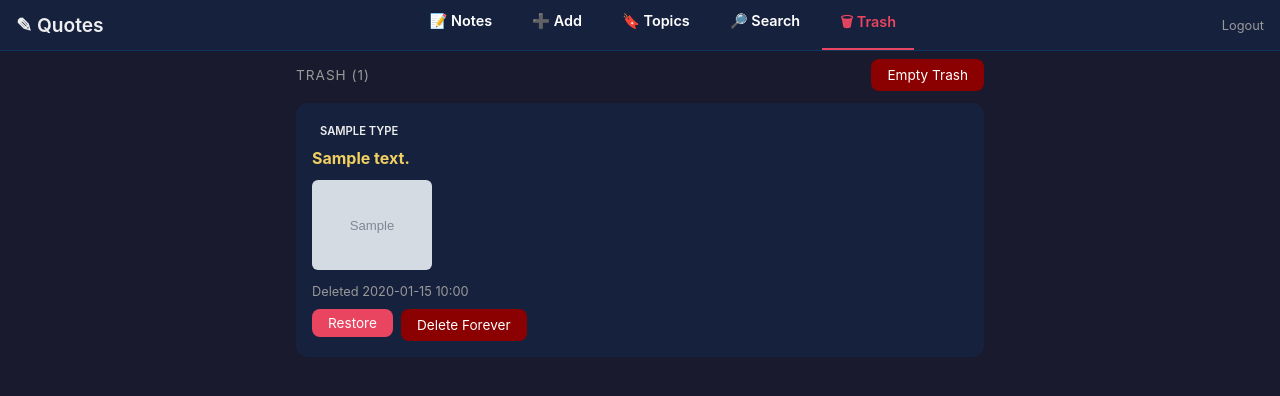
After one commit to BillBrieferServer/quotes, a FastAPI app: template app/templates/trash.html in a window 1280 px wide. The commit adds this page. Shown: the top 396 px of the page. Run offline with FastAPI, Linux system fonts and the light colour scheme; the template is opened without the code that fills it: most values are stand-ins (such as "Sample title", 1, 10 or a date in 2020); grey boxes marked "Sample" are stand-in pictures; parts of the project's set-up code (start-up, migrations or seed data) failed here and were passed over.

Commit message:
Add trash bin with soft delete, restore, and permanent delete

```diff
--- a/app/database.py
+++ b/app/database.py
@@ -45,5 +45,10 @@ async def init_db():
     except Exception:
         await db.execute("ALTER TABLE entries ADD COLUMN image TEXT DEFAULT ''")
 
+    try:
+        await db.execute("SELECT deleted_at FROM entries LIMIT 1")
+    except Exception:
+        await db.execute("ALTER TABLE entries ADD COLUMN deleted_at TIMESTAMP DEFAULT NULL")
+
     await db.commit()
     await db.close()
--- a/app/main.py
+++ b/app/main.py
@@ -107,6 +107,7 @@ async def home(request: Request, sort: str = "alpha"):
         FROM entries e
         LEFT JOIN entry_topics et ON e.id = et.entry_id
         LEFT JOIN topics t ON et.topic_id = t.id
+        WHERE e.deleted_at IS NULL
         GROUP BY e.id
         {order}
     """)
@@ -114,10 +115,12 @@ async def home(request: Request, sort: str = "alpha"):
         SELECT t.id, t.name, COUNT(et.entry_id) as count
         FROM topics t
         LEFT JOIN entry_topics et ON t.id = et.topic_id
+        LEFT JOIN entries e ON et.entry_id = e.id AND e.deleted_at IS NULL
+        WHERE e.id IS NOT NULL
         GROUP BY t.id
         ORDER BY t.name COLLATE NOCASE
     """)
-    total = await db.execute_fetchall("SELECT COUNT(*) as c FROM entries")
+    total = await db.execute_fetchall("SELECT COUNT(*) as c FROM entries WHERE deleted_at IS NULL")
     await db.close()
     return templates.TemplateResponse("home.html", {
         "request": request,
@@ -211,6 +214,8 @@ async def browse_topics(request: Request):
         SELECT t.id, t.name, COUNT(et.entry_id) as count
         FROM topics t
         LEFT JOIN entry_topics et ON t.id = et.topic_id
+        LEFT JOIN entries e ON et.entry_id = e.id AND e.deleted_at IS NULL
+        WHERE e.id IS NOT NULL
         GROUP BY t.id
         ORDER BY t.name COLLATE NOCASE
     """)
@@ -233,7 +238,7 @@ async def topic_view(request: Request, topic_id: int):
         JOIN entry_topics et ON e.id = et.entry_id
         LEFT JOIN entry_topics et2 ON e.id = et2.entry_id
         LEFT JOIN topics t ON et2.topic_id = t.id
-        WHERE et.topic_id = ?
+        WHERE et.topic_id = ? AND e.deleted_at IS NULL
         GROUP BY e.id
         ORDER BY e.created_at DESC
     """, (topic_id,))
@@ -259,7 +264,7 @@ async def search(request: Request, q: str = ""):
             FROM entries e
             LEFT JOIN entry_topics et ON e.id = et.entry_id
             LEFT JOIN topics t ON et.topic_id = t.id
-            WHERE e.content LIKE ? OR e.source LIKE ? OR e.author LIKE ? OR t.name LIKE ?
+            WHERE e.deleted_at IS NULL AND (e.content LIKE ? OR e.source LIKE ? OR e.author LIKE ? OR t.name LIKE ?)
             GROUP BY e.id
             ORDER BY e.created_at DESC
         """, (f"%{q}%", f"%{q}%", f"%{q}%", f"%{q}%"))
@@ -379,7 +384,51 @@ async def delete_entry(request: Request, entry_id: int):
     if not is_authenticated(request):
         return RedirectResponse("/login", status_code=303)
     db = await get_db()
-    # Delete image file
+    await db.execute("UPDATE entries SET deleted_at=CURRENT_TIMESTAMP WHERE id=?", (entry_id,))
+    await db.commit()
+    await db.close()
+    return RedirectResponse("/", status_code=303)
+
+
+# --- Trash ---
+
+@app.get("/trash", response_class=HTMLResponse)
+async def trash_view(request: Request):
+    if not is_authenticated(request):
+        return RedirectResponse("/login", status_code=303)
+    db = await get_db()
+    entries = await db.execute_fetchall("""
+        SELECT e.*, GROUP_CONCAT(t.name, ', ') as topics
+        FROM entries e
+        LEFT JOIN entry_topics et ON e.id = et.entry_id
+        LEFT JOIN topics t ON et.topic_id = t.id
+        WHERE e.deleted_at IS NOT NULL
+        GROUP BY e.id
+        ORDER BY e.deleted_at DESC
+    """)
+    await db.close()
+    return templates.TemplateResponse("trash.html", {
+        "request": request,
+        "entries": entries,
+    })
+
+
+@app.post("/entry/{entry_id}/restore")
+async def restore_entry(request: Request, entry_id: int):
+    if not is_authenticated(request):
+        return RedirectResponse("/login", status_code=303)
+    db = await get_db()
+    await db.execute("UPDATE entries SET deleted_at=NULL WHERE id=?", (entry_id,))
+    await db.commit()
+    await db.close()
+    return RedirectResponse("/trash", status_code=303)
+
+
+@app.post("/entry/{entry_id}/permanent-delete")
+async def permanent_delete_entry(request: Request, entry_id: int):
+    if not is_authenticated(request):
+        return RedirectResponse("/login", status_code=303)
+    db = await get_db()
     old = await db.execute_fetchall("SELECT image FROM entries WHERE id=?", (entry_id,))
     if old and old[0]["image"]:
         old_path = os.path.join(UPLOAD_DIR, old[0]["image"])
@@ -388,4 +437,21 @@ async def delete_entry(request: Request, entry_id: int):
     await db.execute("DELETE FROM entries WHERE id=?", (entry_id,))
     await db.commit()
     await db.close()
-    return RedirectResponse("/", status_code=303)
+    return RedirectResponse("/trash", status_code=303)
+
+
+@app.post("/trash/empty")
+async def empty_trash(request: Request):
+    if not is_authenticated(request):
+        return RedirectResponse("/login", status_code=303)
+    db = await get_db()
+    trashed = await db.execute_fetchall("SELECT image FROM entries WHERE deleted_at IS NOT NULL AND image != ''")
+    for row in trashed:
+        if row["image"]:
+            old_path = os.path.join(UPLOAD_DIR, row["image"])
+            if os.path.exists(old_path):
+                os.remove(old_path)
+    await db.execute("DELETE FROM entries WHERE deleted_at IS NOT NULL")
+    await db.commit()
+    await db.close()
+    return RedirectResponse("/trash", status_code=303)
--- a/app/templates/base.html
+++ b/app/templates/base.html
@@ -14,6 +14,7 @@
             <a href="/add?type=quote" class="{% if active == 'add' %}active{% endif %}">&#10133; Add</a>
             <a href="/browse" class="{% if active == 'browse' %}active{% endif %}">&#128278; Topics</a>
             <a href="/search" class="{% if active == 'search' %}active{% endif %}">&#128270; Search</a>
+            <a href="/trash" class="{% if active == 'trash' %}active{% endif %}">&#128465; Trash</a>
         </nav>
         <a href="/logout" class="logout-link">Logout</a>
     </div>
--- /dev/null
+++ b/app/templates/trash.html
@@ -0,0 +1,42 @@
+{% extends "base.html" %}
+{% set active = "trash" %}
+{% block content %}
+
+<div style="display:flex;justify-content:space-between;align-items:center;margin-top:8px;margin-bottom:12px;">
+    <div class="section-header" style="margin:0;">Trash ({{ entries|length }})</div>
+    {% if entries %}
+    <form method="post" action="/trash/empty" onsubmit="return confirm('Permanently delete all items in trash?');">
+        <button type="submit" class="btn btn-danger">Empty Trash</button>
+    </form>
+    {% endif %}
+</div>
+
+{% if entries %}
+    {% for e in entries %}
+    <div class="card {{ e.type }}">
+        <div style="margin-bottom:6px;"><span class="badge {{ e.type }}">{{ e.type }}</span></div>
+        <div class="card-content">{{ e.content[:200]|bold_first_line|safe }}{% if e.content|length > 200 %}...{% endif %}</div>
+        {% if e.image %}
+        <div style="margin-top:8px;">
+            <img src="/uploads/{{ e.image }}" style="max-width:120px;border-radius:6px;">
+        </div>
+        {% endif %}
+        <div class="card-meta">Deleted {{ e.deleted_at[:16] }}</div>
+        <div style="display:flex;gap:8px;margin-top:10px;">
+            <form method="post" action="/entry/{{ e.id }}/restore">
+                <button type="submit" class="btn btn-primary" style="width:auto;padding:6px 16px;font-size:0.85rem;">Restore</button>
+            </form>
+            <form method="post" action="/entry/{{ e.id }}/permanent-delete" onsubmit="return confirm('Permanently delete this?');">
+                <button type="submit" class="btn btn-danger">Delete Forever</button>
+            </form>
+        </div>
+    </div>
+    {% endfor %}
+{% else %}
+    <div class="empty">
+        <div class="icon">&#128465;</div>
+        <p>Trash is empty</p>
+    </div>
+{% endif %}
+
+{% endblock %}
```
